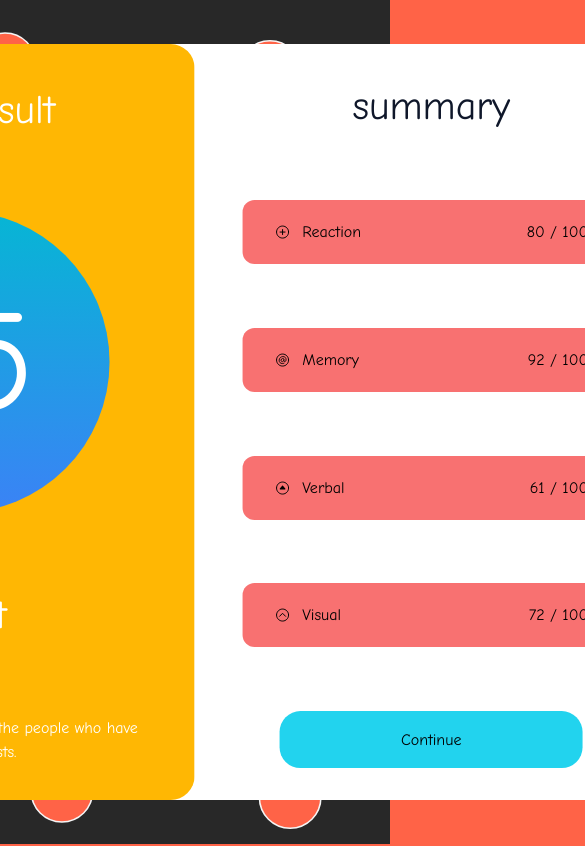
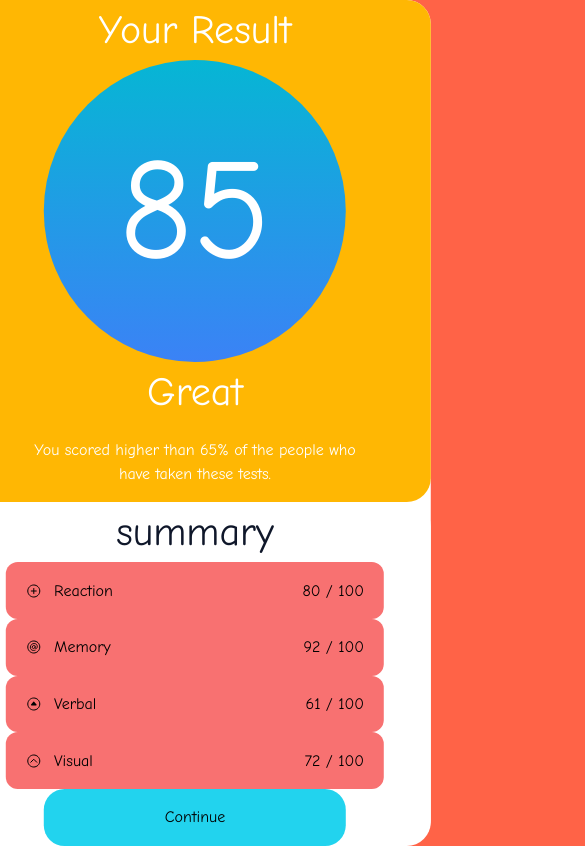
Before and after one commit to demonmav/demonmav.github.io, a website: page html/main.html in a window 390 px wide. Shown: the top 846 px of the page, 585 px wide, since content can reach past the window. Drawn offline with nearby package versions, Linux system fonts and the light colour scheme.

Commit message:
just an update

```diff
--- a/html/main.html
+++ b/html/main.html
@@ -9,23 +9,47 @@
   </head>
   <body>
     <!-- results summary-->
-    <div id="RS-higher-container" class="rounded-3xl absolute left-1/2 top-1/2 -translate-x-1/2 -translate-y-1/2 z-30">
-
-      <div id="RS-container" class="rounded-3xl flex bg-white">
-
-        <div id="R-container" class="flex flex-col justify-around items-center rounded-3xl w-[12.5cm] h-[20cm] bg-[#ffb703]">
-          <h1 id="overall-results-heading" class="text-white text-[2.5rem]">Your Result</h1>
-          <div id="overall-result-number-container"  class="text-white text-[9rem] flex justify-center items-center bg-gradient-to-b from-cyan-500 to-blue-500 rounded-full w-[8cm] h-[8cm]">85</div>
-          <h2 id="overall-rating-heading" class="text-white text-[2.5rem]">Great</h2>
-          <p id="overall-rating-paragraph" class="text-center text-white text-[1rem] w-[10cm]">
+    <div
+      id="RS-higher-container"
+      class="absolute left-1/2 top-1/2 z-30 -translate-x-1/2 -translate-y-1/2 rounded-3xl"
+    >
+      <div id="RS-container" class="flex rounded-3xl bg-white">
+        <div
+          id="R-container"
+          class="flex h-[20cm] w-[12.5cm] flex-col items-center justify-around rounded-3xl bg-[#ffb703]"
+        >
+          <h1 id="overall-results-heading" class="text-[2.5rem] text-white">
+            Your Result
+          </h1>
+          <div
+            id="overall-result-number-container"
+            class="flex h-[8cm] w-[8cm] items-center justify-center rounded-full bg-gradient-to-b from-cyan-500 to-blue-500 text-[9rem] text-white"
+          >
+            85
+          </div>
+          <h2 id="overall-rating-heading" class="text-[2.5rem] text-white">
+            Great
+          </h2>
+          <p
+            id="overall-rating-paragraph"
+            class="w-[10cm] text-center text-[1rem] text-white"
+          >
             You scored higher than 65% of the people who have taken these tests.
           </p>
         </div>
 
-        <div id="S-container" class="flex flex-col justify-around items-center rounded-3xl w-[12.5cm] h-[20cm] bg-white">
-          <h1 id="summary-heading" class="text-[2.5rem] text-slate-900">summary</h1>
+        <div
+          id="S-container"
+          class="flex h-[20cm] w-[12.5cm] flex-col items-center justify-around rounded-3xl bg-white"
+        >
+          <h1 id="summary-heading" class="text-[2.5rem] text-slate-900">
+            summary
+          </h1>
 
-          <div id="reaction" class="w-[10cm] h-[1.5cm] flex justify-between bg-red-400 p-8 rounded-xl mx-8 items-center">
+          <div
+            id="reaction"
+            class="mx-8 flex h-[1.5cm] w-[10cm] items-center justify-between rounded-xl bg-red-400 p-5"
+          >
             <div id="rating_title" class="flex items-center">
               <ion-icon name="add-circle-outline" class="mr-3"></ion-icon>
               <span>Reaction</span>
@@ -36,7 +60,10 @@
             </div>
           </div>
 
-          <div id="memory"class="w-[10cm] h-[1.5cm] flex justify-between bg-red-400 p-8 rounded-xl mx-8 items-center">
+          <div
+            id="memory"
+            class="mx-8 flex h-[1.5cm] w-[10cm] items-center justify-between rounded-xl bg-red-400 p-5"
+          >
             <div id="rating_title" class="flex items-center">
               <ion-icon name="at-circle-outline" class="mr-3"></ion-icon>
               <span>Memory</span>
@@ -47,7 +74,10 @@
             </div>
           </div>
 
-          <div id="verbal" class="w-[10cm] h-[1.5cm] flex justify-between bg-red-400 p-8 rounded-xl mx-8 items-center">
+          <div
+            id="verbal"
+            class="mx-8 flex h-[1.5cm] w-[10cm] items-center justify-between rounded-xl bg-red-400 p-5"
+          >
             <div id="rating_title" class="flex items-center">
               <ion-icon name="caret-up-circle-outline" class="mr-3"></ion-icon>
               <span>Verbal</span>
@@ -58,9 +88,15 @@
             </div>
           </div>
 
-          <div id="visual" class="w-[10cm] h-[1.5cm] flex justify-between bg-red-400 p-8 rounded-xl mx-8 items-center">
+          <div
+            id="visual"
+            class="mx-8 flex h-[1.5cm] w-[10cm] items-center justify-between rounded-xl bg-red-400 p-5"
+          >
             <div id="rating_title" class="flex items-center">
-              <ion-icon name="chevron-up-circle-outline" class="mr-3"></ion-icon>
+              <ion-icon
+                name="chevron-up-circle-outline"
+                class="mr-3"
+              ></ion-icon>
               <span>Visual</span>
             </div>
             <div id="rating">
@@ -69,11 +105,14 @@
             </div>
           </div>
 
-          <button id="summary-button" class="bg-cyan-400 w-[8cm] h-[1.5cm] rounded-3xl">Continue</button>
+          <button
+            id="summary-button"
+            class="h-[1.5cm] w-[8cm] rounded-3xl bg-cyan-400"
+          >
+            Continue
+          </button>
         </div>
-
       </div>
-
     </div>
 
     <!-- the background animation-->
--- a/scss/charm.scss
+++ b/scss/charm.scss
@@ -32,3 +32,14 @@ body {
 #summary-button:hover {
   background-color: lime;
 }
+
+@media only screen and (max-width: 980px) {
+  #RS-container {
+    flex-direction: column;
+    height: 100dvh;
+  }
+
+  #overall-rating-paragraph {
+    padding: 1rem;
+  }
+}
```
Also changed, not shown: scss/charm.css, src/charm_out.css, 1 other file.
